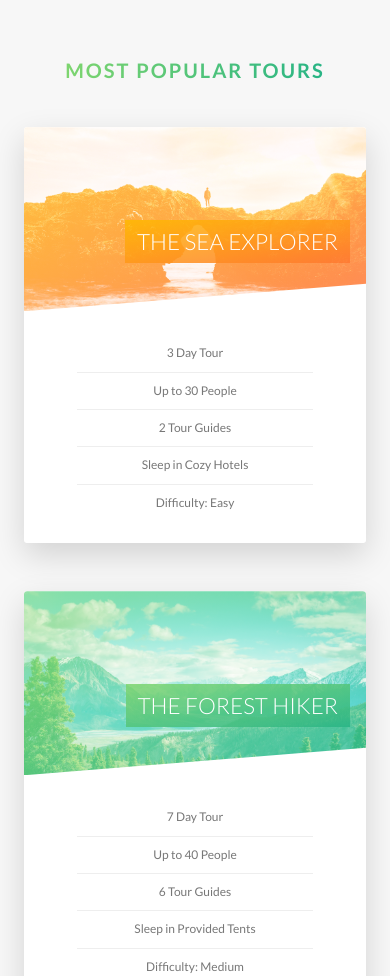
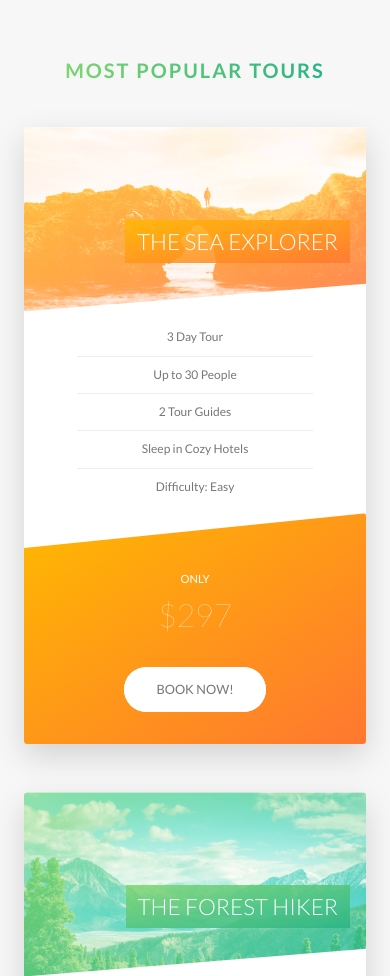
Before and after one commit to NortonNice/Natours, a website: page index.html in a window 390 px wide. Shown: the part 2465-3441 px from the top of the page. Drawn offline with Linux system fonts and the light colour scheme.

Commit message:
Media queries for card and story components

```diff
--- a/sass/components/_card.scss
+++ b/sass/components/_card.scss
@@ -151,4 +151,56 @@
         font-weight: 100;
     }
 
-}
+
+
+        @include respond(tab-port) {
+                height: auto;
+                border-radius: 3px;
+                background-color: $color-white;
+                box-shadow: 0 1.5rem 4rem rgba($color-black, .15);
+
+                &__side {
+                    height: auto;
+                    position: relative;
+                    box-shadow: none;
+
+                    &--back {
+                        transform: rotateY(0);
+                        clip-path: polygon(0 15%, 100% 0, 100% 100%, 0 100%);
+                    }
+                }
+
+                &:hover &__side--front{
+                    transform: rotateY(0);
+                }
+
+
+                &__details {
+                    padding: 1rem 3rem;
+                }
+
+
+
+
+
+
+                // BACK SIDE STYLING
+                &__cta {
+                    position: relative;
+                    top: 0%;
+                    left: 0;
+                    transform: translate(0);
+                    width: 100%;
+                    padding: 7rem 4rem 4rem 4rem;
+                }
+
+                &__price-box {
+                    margin-bottom: 3rem;
+                }
+
+                &__price-value {
+                    font-size: 4rem;
+                }
+        }
+
+    }
--- a/sass/components/_story.scss
+++ b/sass/components/_story.scss
@@ -9,6 +9,16 @@
     font-size: $default-font-size;
     transform: skewX(-12deg);
 
+    @include respond(tab-port) {
+        width: 100%;
+        padding: 4rem;
+        padding-left: 7rem;
+    }
+
+    @include respond(phone) {
+        transform: skewX(0);
+    }
+
     &__shape {
         width: 15rem;
         height: 15rem;
@@ -19,6 +29,10 @@
         clip-path: circle(50% AT 50% 50%);
         transform: translatex(-3rem) skewX(12deg);
         position: relative;
+
+        @include respond(phone) {
+            transform: translatex(-3rem) skewX(0);
+        }
     }
 
     &__img {
@@ -30,6 +44,10 @@
 
     &__text {
         transform: skewX(12deg);
+
+        @include respond(phone) {
+            transform: skewX(0);
+        }
     }
 
     &__caption {
```
Also changed, not shown: css/style.css.
